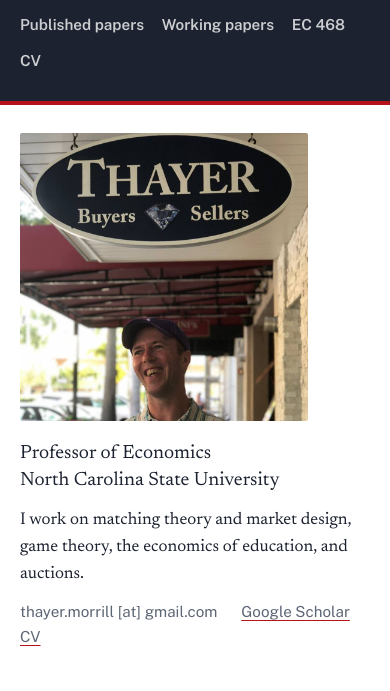
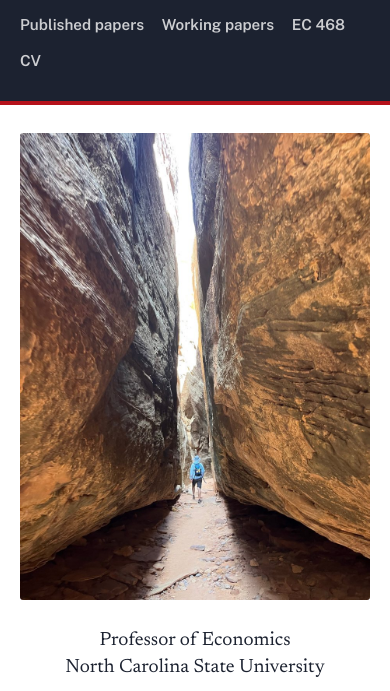
Before and after one commit to thayermorrill/thayermorrill.github.io, a plain HTML site: page index.html in a window 390 px wide. Shown: the part 59-750 px from the top of the page. Drawn offline with nearby package versions, Linux system fonts and the light colour scheme.

Commit message:
Make the canyon photo the main home-page photo
Large, centered portrait photo on the home page with the intro text
beneath it; the "Thayer Buyers Sellers" sign photo moves beside the
heading on the Published papers and Working papers pages. Footer date
updated to November 2026.

Co-Authored-By: Claude Opus 5.5 <noreply@anthropic.com>
Claude-Session: https://claude.ai/code/session_01Pc7eELmQnMXMqNb5jobbLg

```diff
--- a/index.html
+++ b/index.html
@@ -27,7 +27,7 @@
 <div class="wrap">
 <main>
 <section class="intro">
-  <img src="images/thayer-sign.jpg" alt="Thayer Morrill, laughing, under a shop sign that reads “Thayer Buyers Sellers”">
+  <img src="images/canyon.jpg" width="900" height="1200" alt="Thayer Morrill hiking through a narrow sandstone slot canyon">
   <div>
     <p class="role">Professor of Economics<br>North Carolina State University</p>
     <p>I work on matching theory and market design, game theory, the economics of education, and auctions.</p>
@@ -58,7 +58,7 @@
 </section>
 </main>
 
-<footer class="site-footer">Last updated October 2026</footer>
+<footer class="site-footer">Last updated November 2026</footer>
 </div>
 
 </body>
--- a/style.css
+++ b/style.css
@@ -99,25 +99,34 @@ h1 {
   margin: 2.75rem 0 1.25rem;
 }
 
-/* Intro */
+/* Intro: one large centered portrait photo, then the text, centered */
 .intro {
-  display: grid;
-  grid-template-columns: 15rem 1fr;
-  gap: 2rem;
-  align-items: start;
+  text-align: center;
   margin: 2.5rem 0 1rem;
 }
 .intro img {
-  width: 100%;
-  aspect-ratio: 1 / 1;
+  display: block;
+  /* As wide as the column allows, but never so tall that the text drops off a laptop screen */
+  width: min(100%, 30rem, 52.5vh);
+  height: auto;
+  aspect-ratio: 3 / 4;
   object-fit: cover;
-  border-radius: 2px;
-  display: block;
+  margin: 0 auto 1.75rem;
+  border-radius: 3px;
 }
+.intro > div { max-width: 34rem; margin: 0 auto; }
 .intro p { margin: 0 0 0.75rem; }
 .intro .role { font-size: 1.2rem; line-height: 1.4; }
 .contact { font-family: var(--sans); font-size: 0.95rem; color: var(--muted); }
-.contact a, .contact span { margin-right: 1.25rem; }
+.contact a, .contact span { margin: 0 0.6rem; display: inline-block; }
+
+/* The sign photo, tucked beside the heading on the paper pages */
+.sign {
+  float: right;
+  width: 11rem;
+  margin: 0.5rem 0 1rem 1.75rem;
+}
+.sign img { display: block; width: 100%; height: auto; border-radius: 3px; }
 
 /* Sections */
 h2 {
@@ -226,8 +235,8 @@ cite { font-style: italic; }
 
 @media (max-width: 560px) {
   body { font-size: 1.0625rem; }
-  .intro { grid-template-columns: 1fr; gap: 1.25rem; margin-top: 1.75rem; }
-  .intro img { max-width: 18rem; }
+  .intro { margin-top: 1.75rem; }
+  .sign { width: 7.5rem; margin: 0.35rem 0 0.75rem 1rem; }
   .photo-row { grid-template-columns: 1fr; gap: 1.25rem; }
   .photo-row figure:first-child img { max-width: 18rem; }
   .ranked > li { padding-left: 2.9rem; }
```
Also changed, not shown: ec468/index.html (+1 -1 lines), research/index.html (+2 -1 lines), working-papers/index.html (+2 -1 lines), images/canyon.jpg (added).
